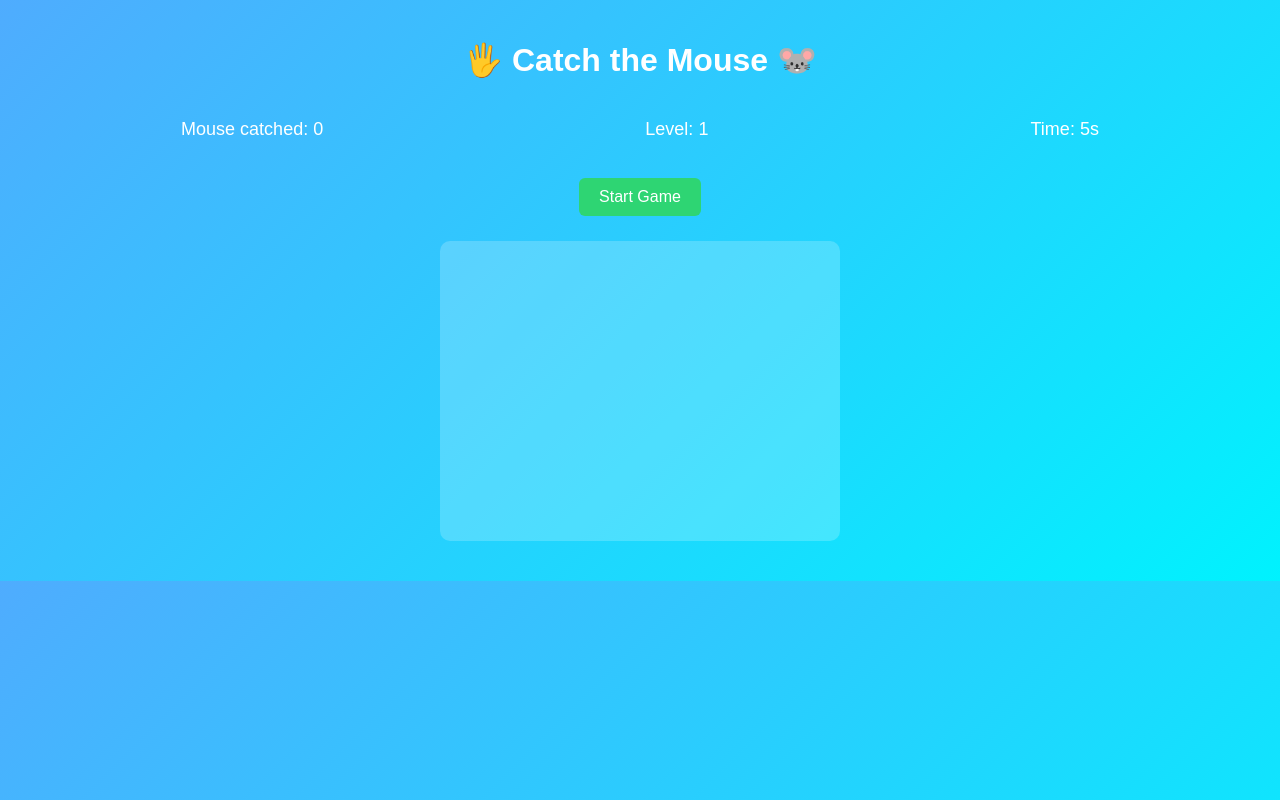
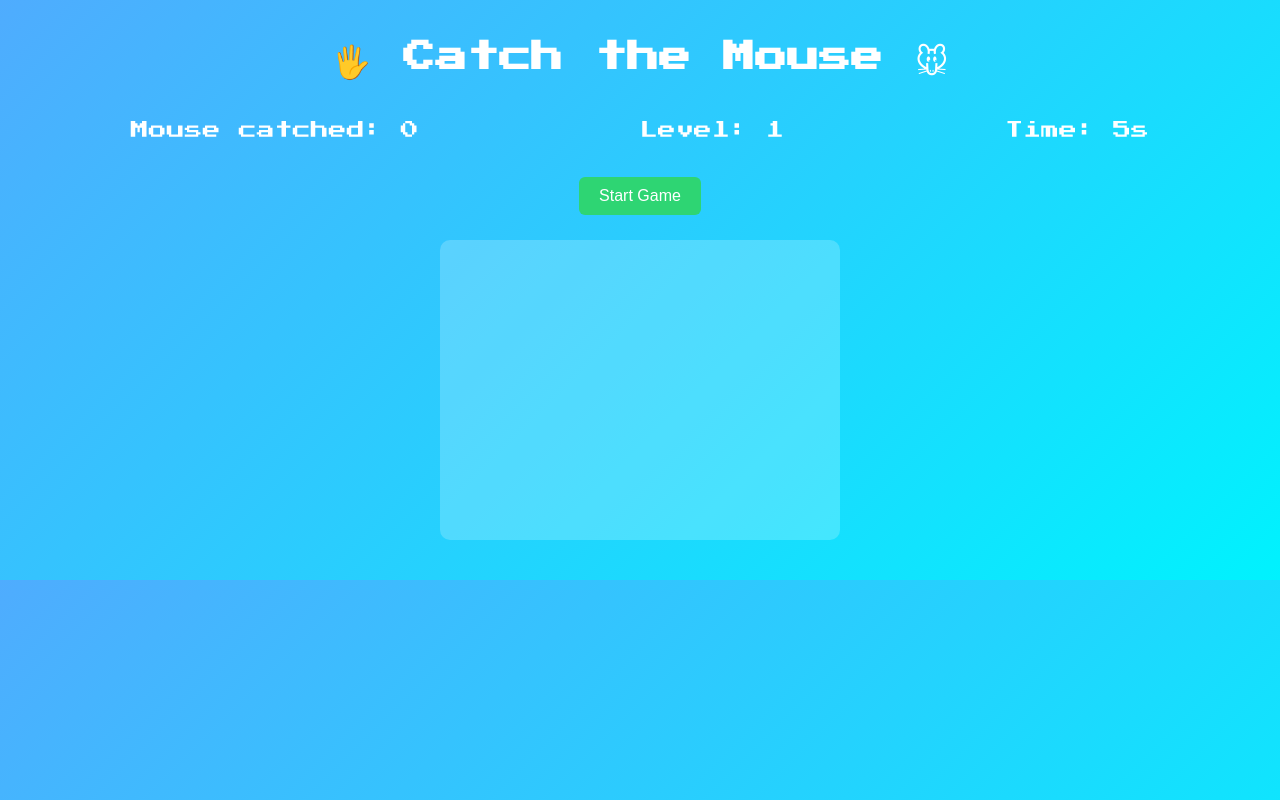
Before and after one commit to F1ights/catch-the-moving-button, a plain HTML site: page index.html in a window 1280 px wide. Drawn offline with Linux system fonts and the light colour scheme.

Commit message:
Update style.css

```diff
--- a/style.css
+++ b/style.css
@@ -1,5 +1,5 @@
 body {
-  font-family: Arial, sans-serif;
+  font-family: 'Press Start 2P', cursive;
   text-align: center;
   background: linear-gradient(135deg, #4facfe, #00f2fe);
   color: white;
```
